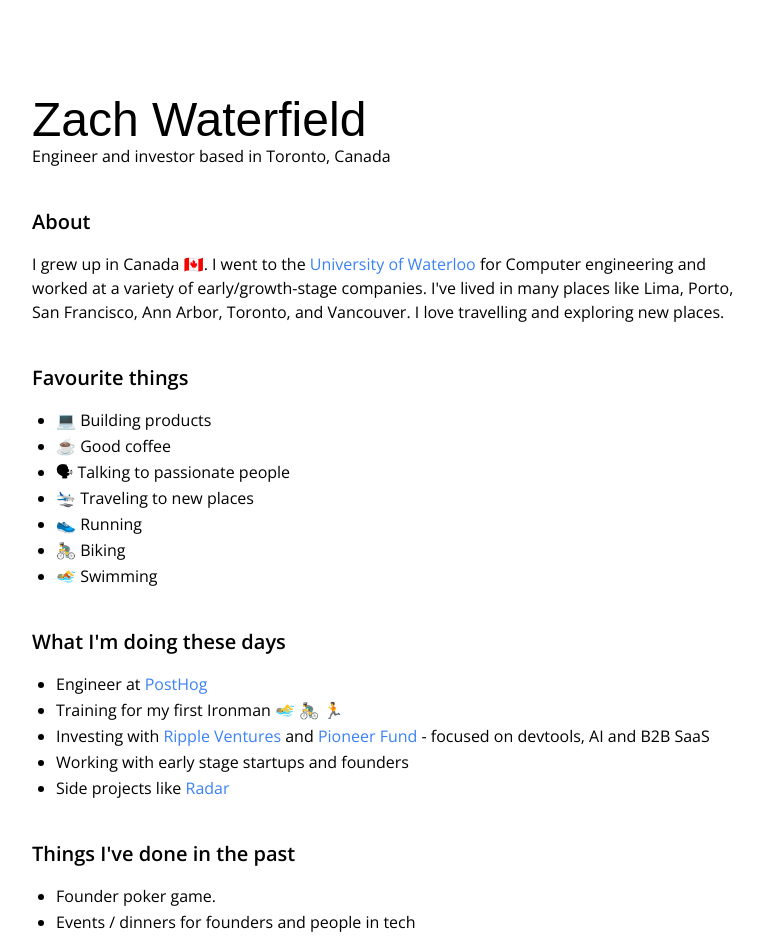
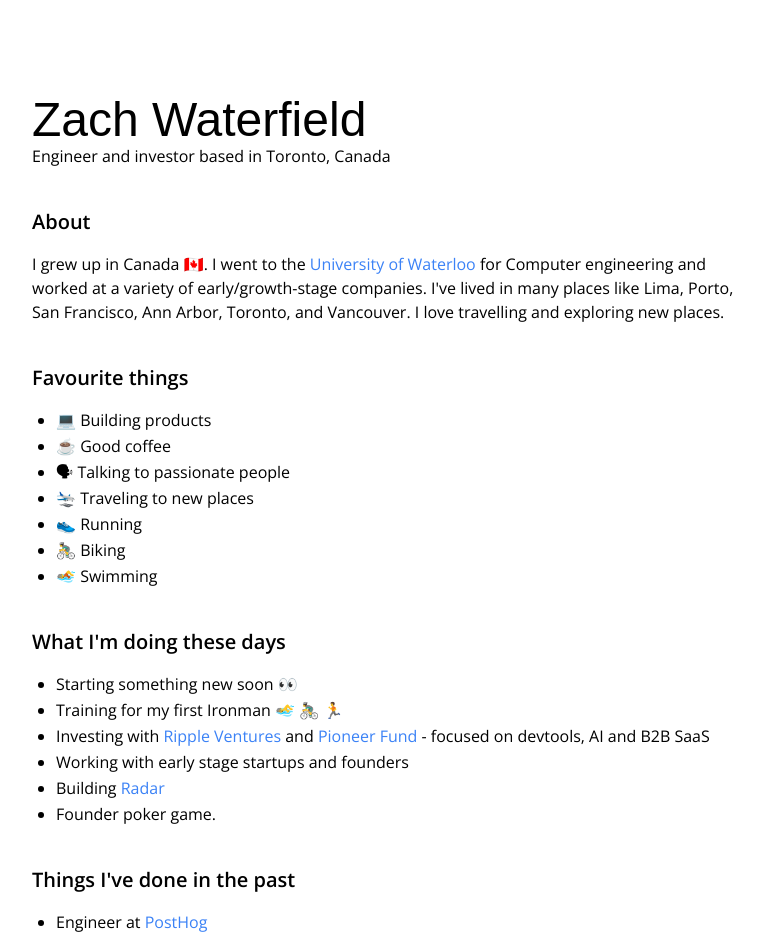
Before and after one commit to zlwaterfield/website, a Next.js app: page / in a window 1280 px wide. Shown: the top 939 px of the page, without its empty margins (256-1019 px from the left). Built offline with nearby package versions, Linux system fonts and the light colour scheme; no server answers; a web font is replaced by a local one.

Commit message:
Update personal activities and experiences listed

```diff
--- a/app/page.tsx
+++ b/app/page.tsx
@@ -48,16 +48,17 @@
 
         <h3 className="text-xl font-semibold mt-10 mb-4">What I'm doing these days</h3>
         <ul className="list-disc pl-6 space-y-0.5">
-            <li>Engineer at <a href="https://posthog.com" className="text-blue-500 hover:underline">PostHog</a></li>
+            <li>Starting something new soon 👀</li>
             <li>Training for my first Ironman 🏊‍♂️ 🚴‍♂️ 🏃</li>
             <li>Investing with <a href="https://www.rippleventures.com/" className="text-blue-500 hover:underline">Ripple Ventures</a> and <a href="https://www.pioneerfund.vc/" className="text-blue-500 hover:underline">Pioneer Fund</a> - focused on devtools, AI and B2B SaaS</li>
             <li>Working with early stage startups and founders</li>
-            <li>Side projects like <a href="https://github.com/zlwaterfield/radar" className="text-blue-500 hover:underline">Radar</a></li>
+            <li>Building <a href="https://github.com/zlwaterfield/radar" className="text-blue-500 hover:underline">Radar</a></li>
+          <li>Founder poker game.</li>
         </ul>
 
         <h3 className="text-xl font-semibold mt-10 mb-4">Things I've done in the past</h3>
         <ul className="list-disc pl-6 space-y-0.5">
-            <li>Founder poker game.</li>
+            <li>Engineer at <a href="https://posthog.com" className="text-blue-500 hover:underline">PostHog</a></li>
             <li>Events / dinners for founders and people in tech</li>
             <li>Founded <a href="https://zettlor.com/" className="text-blue-500 hover:underline">Zettlor</a></li>
             <li>Helped source deals with Village Globals and Shaan Puri's fund - investing in 40+ companies</li>
```
